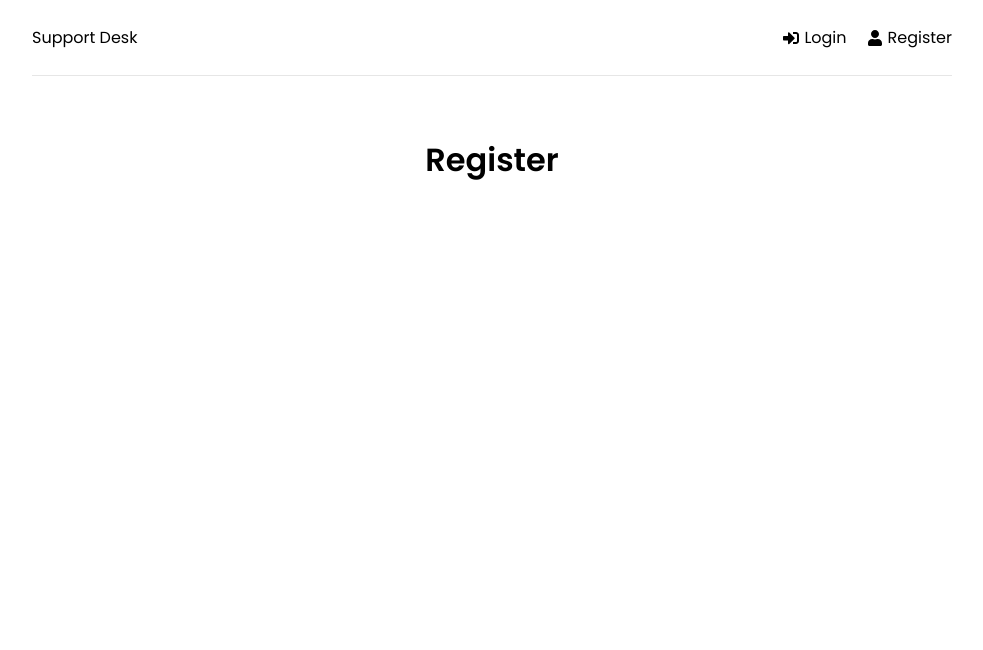
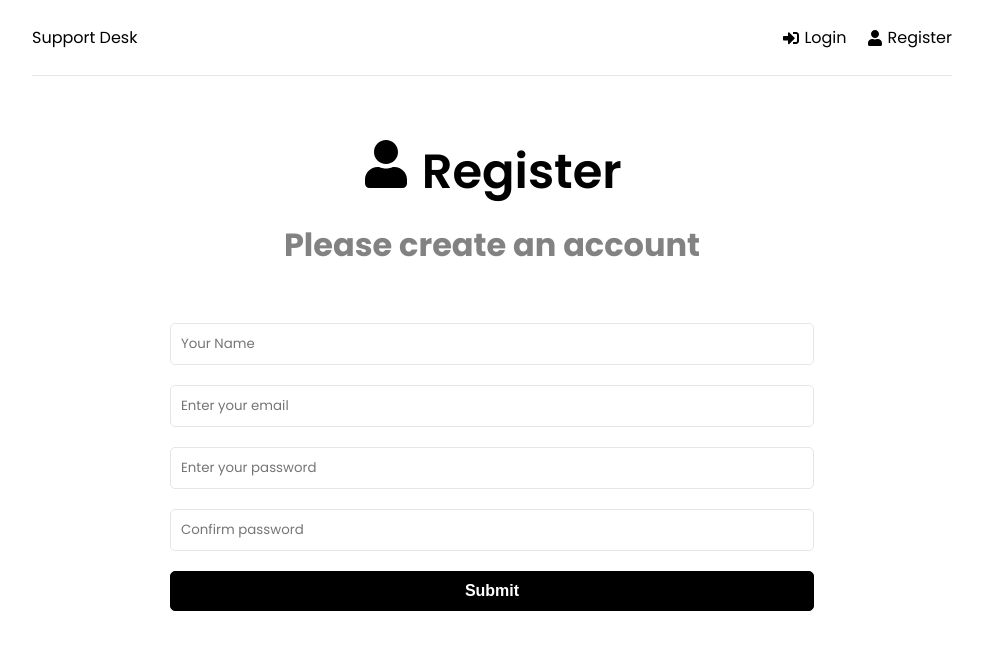
Before and after one commit to Leux1/support-desk, a React (Create React App) app in the folder frontend/: page /register in a window 1280 px wide. Shown: the top 650 px of the page, without its empty margins (148-1131 px from the left). Built offline with nearby package versions, Linux system fonts and the light colour scheme.

Commit message:
added content for pages Home, Register, Login

```diff
--- a/frontend/src/App.js
+++ b/frontend/src/App.js
@@ -1,4 +1,6 @@
 import { BrowserRouter as Router, Routes, Route } from "react-router-dom";
+import { ToastContainer } from "react-toastify";
+import "react-toastify/dist/ReactToastify.css";
 import Header from "./components/Header";
 import Home from "./pages/Home";
 import Login from "./pages/Login";
@@ -17,6 +19,7 @@
           </Routes>
         </div>
       </Router>
+      <ToastContainer />
     </>
   );
 }
--- a/frontend/src/pages/Home.jsx
+++ b/frontend/src/pages/Home.jsx
@@ -1,10 +1,22 @@
-import React from "react";
+import { Link } from "react-router-dom";
+import { FaQuestionCircle, FaTicketAlt } from "react-icons/fa";
 
 function Home() {
   return (
-    <div>
-      <h1>Home</h1>
-    </div>
+    <>
+      <section className="heading">
+        <h1>What do you need help with?</h1>
+        <p>Please choose from an option below</p>
+      </section>
+
+      <Link to="/new-ticket" className="btn btn-reverse btn-block">
+        <FaQuestionCircle /> Create New Ticket
+      </Link>
+
+      <Link to="/tickets" className="btn btn-block">
+        <FaTicketAlt /> View my Tickets
+      </Link>
+    </>
   );
 }
 
--- a/frontend/src/pages/Login.jsx
+++ b/frontend/src/pages/Login.jsx
@@ -1,10 +1,68 @@
-import React from "react";
+import { useState } from "react";
+import { toast } from "react-toastify";
+import { FaSignInAlt } from "react-icons/fa";
 
 function Login() {
+  const [formData, setFormData] = useState({
+    email: "",
+    password: "",
+  });
+
+  const { email, password } = formData;
+
+  const onChange = (ev) => {
+    setFormData((prevState) => ({
+      ...prevState,
+      [ev.target.name]: ev.target.value,
+    }));
+    console.log(formData);
+  };
+
+  const onSubmit = (ev) => {
+    ev.preventDefault();
+  };
+
   return (
-    <div>
-      <h1>Login</h1>
-    </div>
+    <>
+      <section className="heading">
+        <h1>
+          <FaSignInAlt /> Login
+        </h1>
+        <p>Please log in to get support</p>
+      </section>
+
+      <section className="form">
+        <form onSubmit={onSubmit}>
+          <div className="form-group">
+            <input
+              type="email"
+              className="form-control"
+              id="email"
+              name="email"
+              value={email}
+              onChange={onChange}
+              placeholder="Enter your email"
+              required
+            />
+          </div>
+          <div className="form-group">
+            <input
+              type="password"
+              className="form-control"
+              id="password"
+              name="password"
+              value={password}
+              onChange={onChange}
+              placeholder="Enter your password"
+              required
+            />
+          </div>
+          <div className="form-group">
+            <button className="btn btn-block">Submit</button>
+          </div>
+        </form>
+      </section>
+    </>
   );
 }
 
--- a/frontend/src/pages/Register.jsx
+++ b/frontend/src/pages/Register.jsx
@@ -1,10 +1,98 @@
-import React from "react";
+import { useState } from "react";
+import { toast } from "react-toastify";
+import { FaUser } from "react-icons/fa";
 
 function Register() {
+  const [formData, setFormData] = useState({
+    name: "",
+    email: "",
+    password: "",
+    password2: "",
+  });
+
+  const { name, email, password, password2 } = formData;
+
+  const onChange = (ev) => {
+    setFormData((prevState) => ({
+      ...prevState,
+      [ev.target.name]: ev.target.value,
+    }));
+    console.log(formData);
+  };
+
+  const onSubmit = (ev) => {
+    ev.preventDefault();
+
+    if (password !== password2) {
+      toast.error("Password do not match");
+    }
+  };
+
   return (
-    <div>
-      <h1>Register</h1>
-    </div>
+    <>
+      <section className="heading">
+        <h1>
+          <FaUser /> Register
+        </h1>
+        <p>Please create an account</p>
+      </section>
+
+      <section className="form">
+        <form onSubmit={onSubmit}>
+          <div className="form-group">
+            <input
+              type="text"
+              className="form-control"
+              id="name"
+              name="name"
+              value={name}
+              onChange={onChange}
+              placeholder="Your Name"
+              required
+            />
+          </div>
+          <div className="form-group">
+            <input
+              type="email"
+              className="form-control"
+              id="email"
+              name="email"
+              value={email}
+              onChange={onChange}
+              placeholder="Enter your email"
+              required
+            />
+          </div>
+          <div className="form-group">
+            <input
+              type="password"
+              className="form-control"
+              id="password"
+              name="password"
+              value={password}
+              onChange={onChange}
+              placeholder="Enter your password"
+              required
+            />
+          </div>
+          <div className="form-group">
+            <input
+              type="password"
+              className="form-control"
+              id="password2"
+              name="password2"
+              value={password2}
+              onChange={onChange}
+              placeholder="Confirm password"
+              required
+            />
+          </div>
+          <div className="form-group">
+            <button className="btn btn-block">Submit</button>
+          </div>
+        </form>
+      </section>
+    </>
   );
 }
 
```
